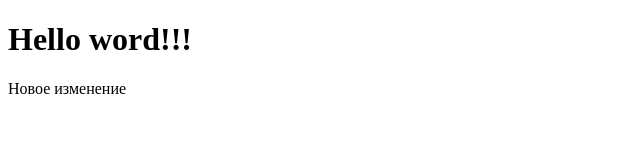
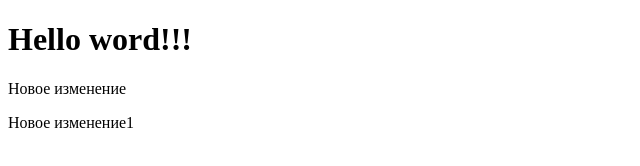
Before and after one commit to dihtyar/first_project, a plain HTML site: page as.html in a window 1280 px wide. Shown: the whole page, without its empty margins (0-640 px from the left). Drawn offline with Linux system fonts and the light colour scheme.

Commit message:
Second comit

```diff
--- a/as.html
+++ b/as.html
@@ -8,6 +8,7 @@
 
 <h1>Hello word!!!</h1>
 <p>Новое изменение</p>
+<p>Новое изменение1</p>
 
 </body>
 </html>
```
